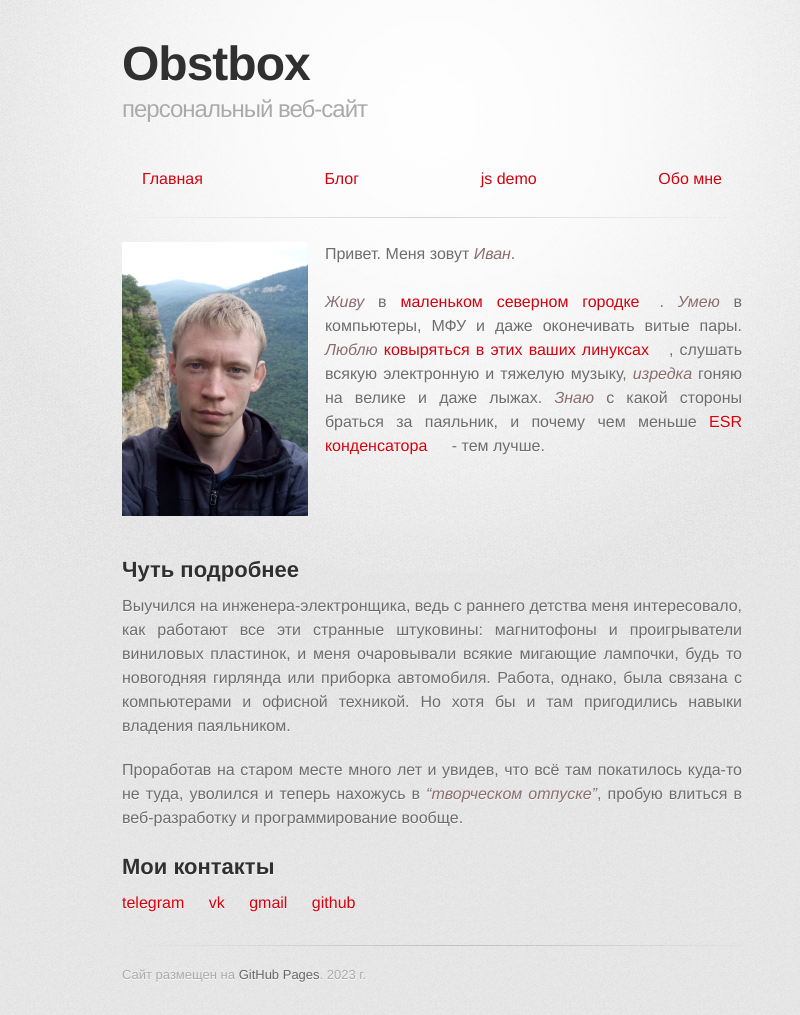
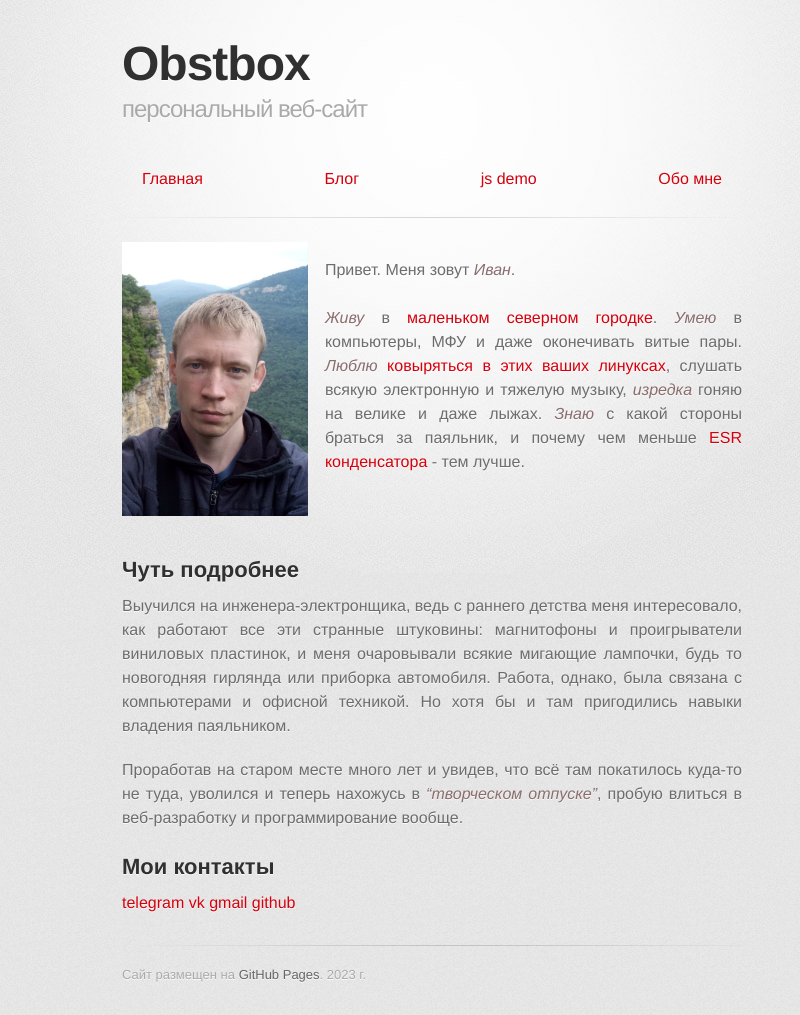
Before and after one commit to Obstbox/jekyll-heavy-duty, a Jekyll site: the page built from docs/about.markdown, in a window 1280 px wide. Shown: the whole page, without its empty margins (208-1008 px from the left). Built offline with Jekyll 4.4.1, drawn with Linux system fonts in a browser that asks for light colours; some web fonts are replaced.

Commit message:
some style fixes; todo: margin and links in 'Мои контакты'

```diff
--- a/docs/assets/css/style.scss
+++ b/docs/assets/css/style.scss
@@ -13,9 +13,9 @@ p {
     text-align: justify;
 }
 
-p > a {
-    margin-right: 20px;
-}
+// p > a {
+//     margin-right: 20px;
+// }
 
 em {
     color: #8a6d6d;
@@ -36,6 +36,9 @@ div.bio figure {
     margin-right: 2ex;
 }
 
+div.bio > div {
+    margin-top: 1em;
+}
 // div.bio img {
 //     width: 220px;
 //     margin-right: 20px;
```
